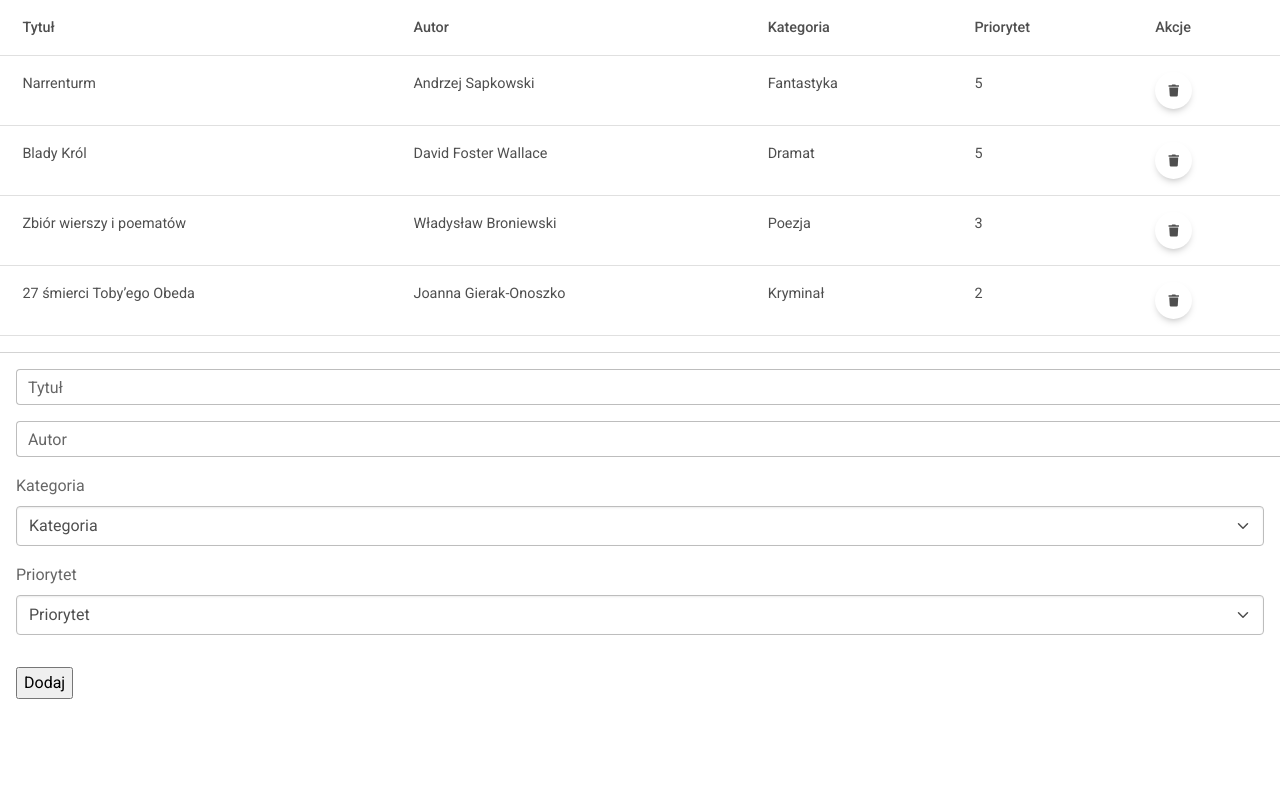
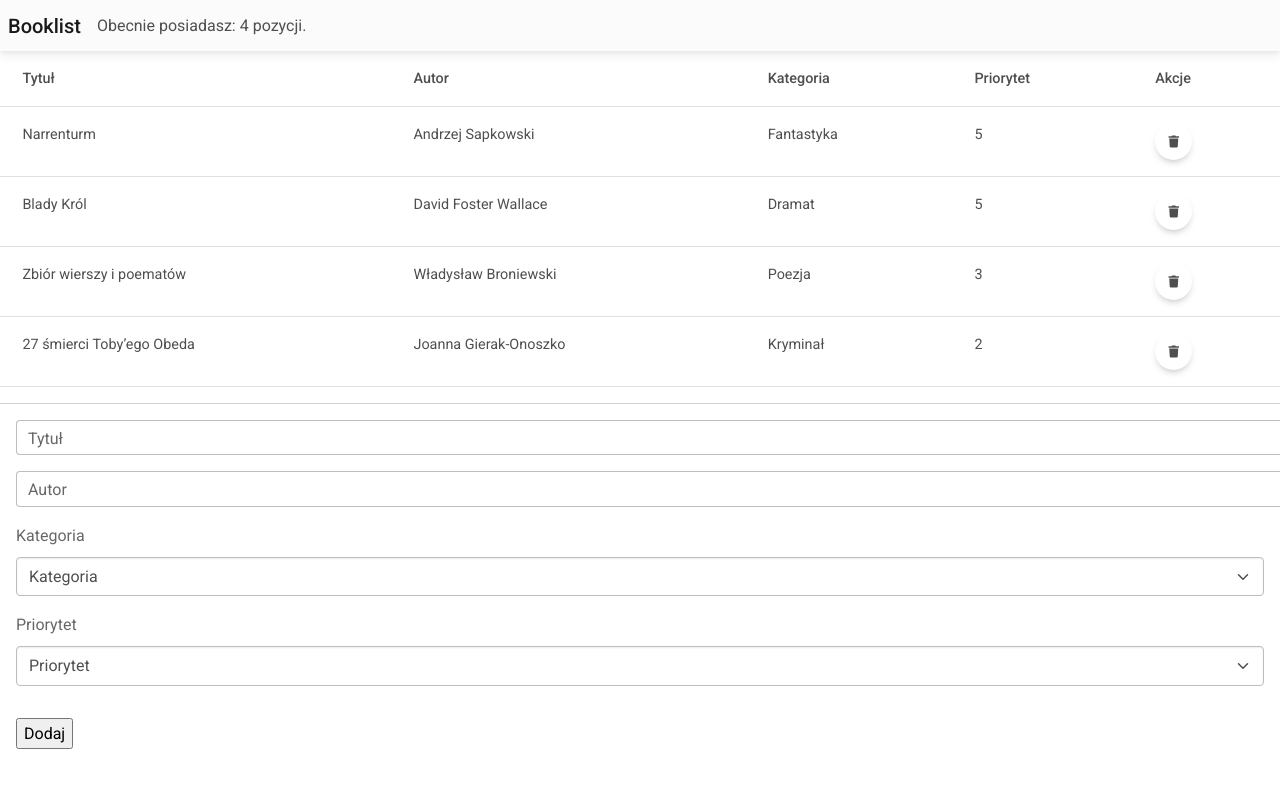
Before and after one commit to michal-duszak/booklist, a website built with webpack: page src/index.html in a window 1280 px wide. Built offline with nearby package versions, Linux system fonts and the light colour scheme; files whose address does not match are found by name.

Commit message:
add header

```diff
--- a/src/index.html
+++ b/src/index.html
@@ -22,7 +22,10 @@
     <!-- Custom styles -->
     <style></style>
   </head>
-
+<navbar class="header navbar navbar-expand-lg navbar-light bg-light">
+  <h1 class="header__title navbar-brand mx-2 my-0">Booklist</h1>
+  <p class="header__paragraph mx-2 my-0">Obecnie posiadasz: <span class="counter">0</span> pozycji.</p>
+</navbar>
   <body>
     <table class="table table-hover">
       <thead>
--- a/src/js/index.js
+++ b/src/js/index.js
@@ -3,16 +3,18 @@ import { initialData } from '../data/initialData';
 import Bookshelf from "./modules/bookshelf";
 import Bookform from "./modules/bookform";
 const form = document.querySelector('.form');
+const counter = document.querySelector('.counter');
 ///INIT
 const bookshelf = new Bookshelf(initialData);
 const bookform = new Bookform();
 bookshelf.insertBooks();
-const deleteButtons = document.querySelectorAll('.delete');
+counter.textContent = bookshelf.books.length;
 
 form.addEventListener("submit", (e) => {
   e.preventDefault();
   bookshelf.addBook(bookform.getNewBookData());
-  // deleteButtons = document.querySelectorAll('.delete');
+  counter.textContent = bookshelf.books.length;
+  console.log(bookshelf.books)
   form.reset();
 })
 
```
